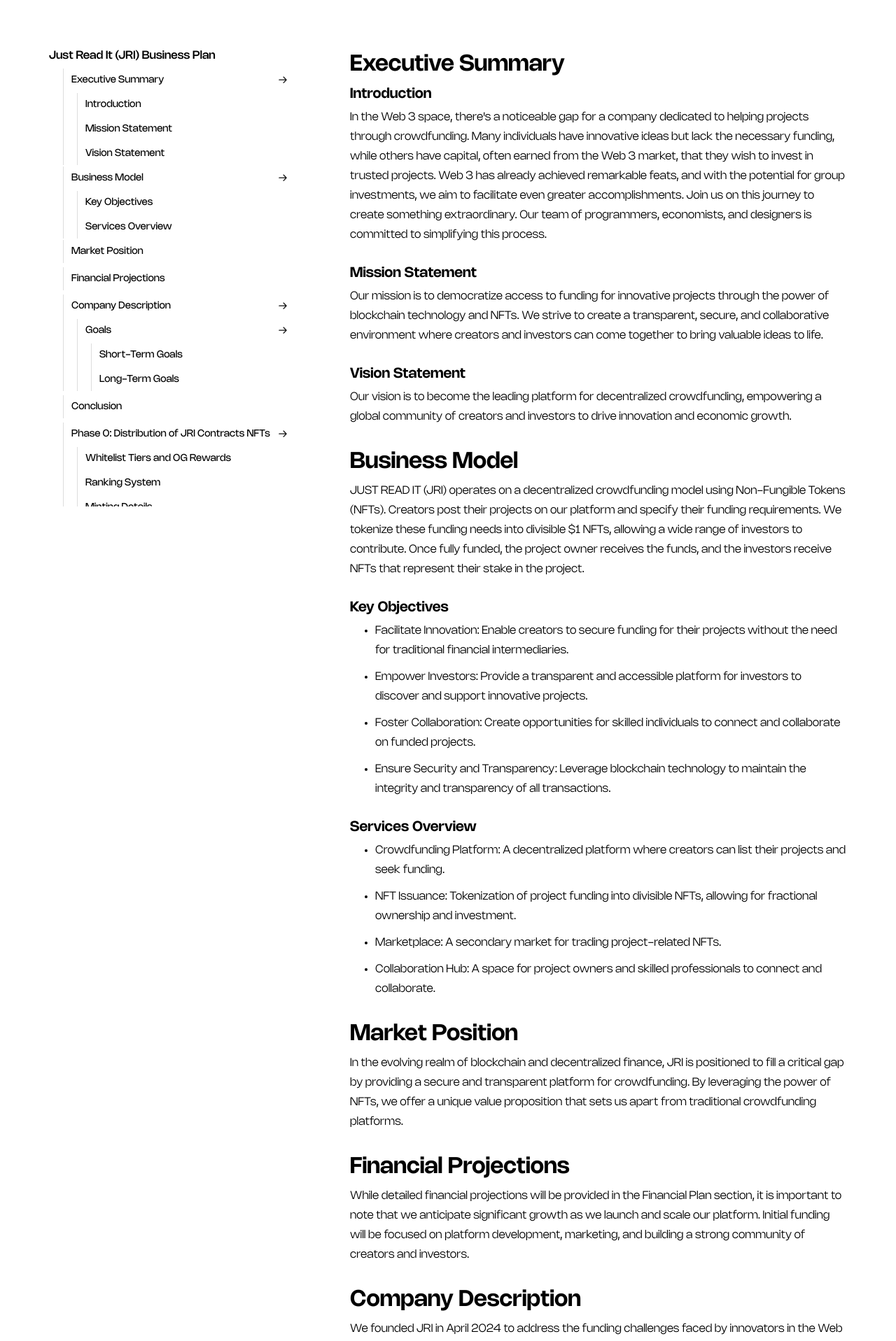
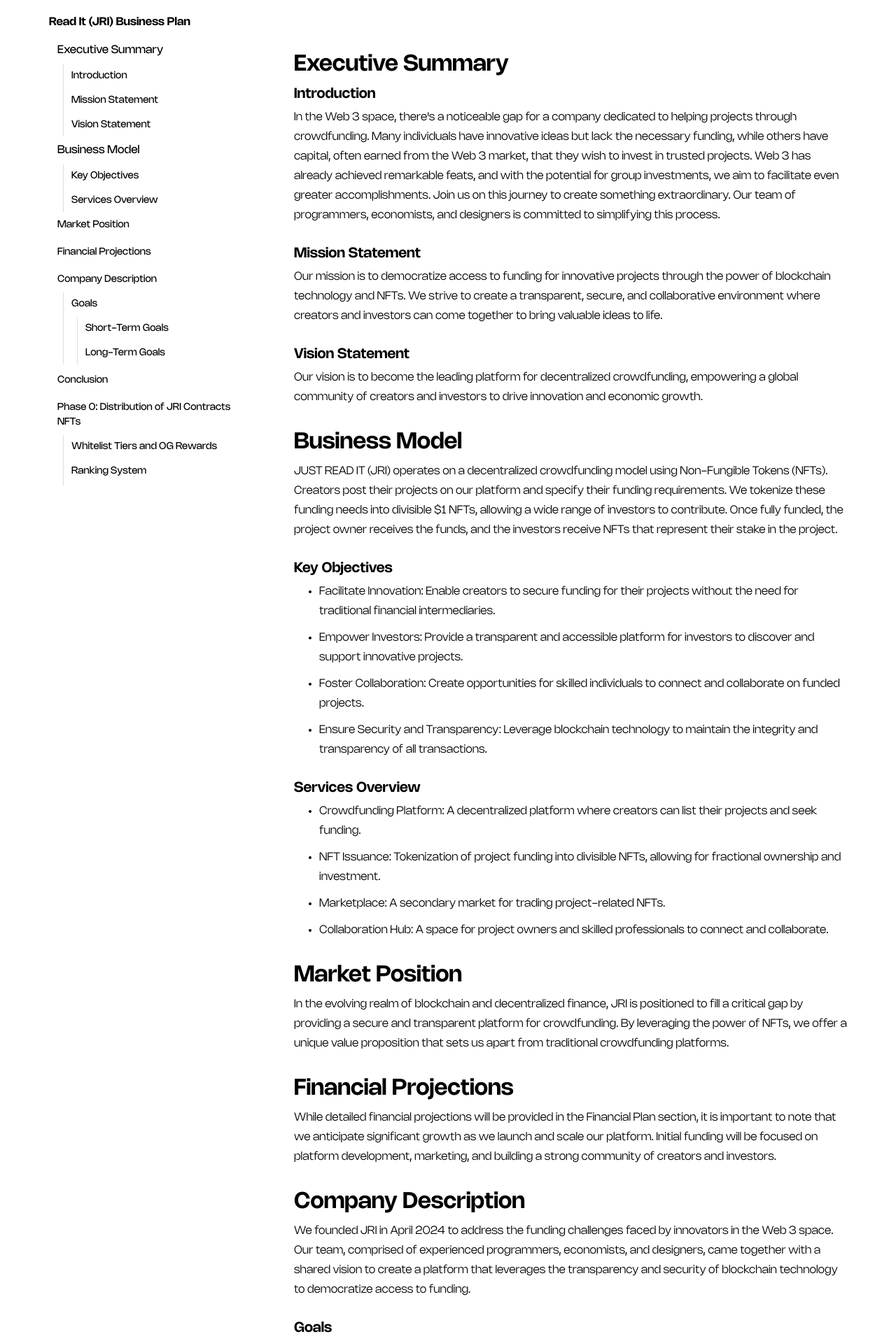
Before and after one commit to kasra-habibbeygi/JRI, a React (Vite) app: page /full-version in a window 1280 px wide. Shown: the part 80-1997 px from the top of the page at 70% size. Built offline with nearby package versions, Linux system fonts and the light colour scheme.

Commit message:
fix: change some style in all pages

```diff
--- a/src/commons/components/layout/navbar/navbar.style.ts
+++ b/src/commons/components/layout/navbar/navbar.style.ts
@@ -8,6 +8,10 @@ export const NavbarContainer = styled.nav(
         border-bottom: 1px solid ${theme.colors.text.accent2};
         display: flex;
         align-items: center;
+        position: sticky;
+        top: 0;
+        background-color: white;
+        z-index: 9999;
 
         .container {
             display: flex;
--- a/src/commons/components/layout/navbar/navbar.tsx
+++ b/src/commons/components/layout/navbar/navbar.tsx
@@ -1,4 +1,4 @@
-import { NavLink, useLocation } from 'react-router-dom';
+import { Link, NavLink, useLocation } from 'react-router-dom';
 import { toggleFullVersionTitleMenu, toggleSideBarStatus } from 'store/reducers/app';
 import { useDispatch } from 'react-redux';
 
@@ -14,15 +14,13 @@ const Navbar = () => {
     const dispatch = useDispatch();
     const { pathname } = useLocation();
 
-    console.log(pathname);
-
     return (
         <NavbarContainer>
             <div className='container'>
                 <div className='left-side'>
-                    <p className='logo'>
+                    <Link to='/' className='logo'>
                         <Logo />
-                    </p>
+                    </Link>
                     <ul>
                         <li>
                             <NavLink to='/'>Home</NavLink>
--- a/src/commons/components/white-list/whiteList.style.ts
+++ b/src/commons/components/white-list/whiteList.style.ts
@@ -52,13 +52,14 @@ export const WhiteListContainer = styled.section(
                 color: ${theme.colors.text.accent2};
                 font-size: 36px;
                 font-weight: 500;
-                min-width: max-content;
+                max-width: 200px;
+                min-width: 200px;
             }
         }
 
         .roles {
-            max-width: 182px;
-            min-width: 182px;
+            max-width: 220px;
+            min-width: 220px;
         }
 
         .u-item {
@@ -113,9 +114,9 @@ export const WhiteListContainer = styled.section(
             }
         }
 
-        @media (max-width: 992px) {
+        @media (max-width: 1200px) {
             .table {
-                min-width: 1100px;
+                min-width: 1200px;
 
                 .title {
                     font-size: 20px;
@@ -167,9 +168,9 @@ export const ProgressBar = styled.div<{ percent: number }>(
             background: linear-gradient(90deg, rgba(137, 99, 209, 1) 21%, rgba(5, 45, 255, 1) 100%);
             content: '';
             position: absolute;
-            width: calc(${percent}% + 6px);
-            height: 116%;
-            top: -2px;
+            width: ${percent === 0 ? '0' : `calc(${percent}% + 6px)`};
+            height: 110%;
+            top: -1px;
             left: -5px;
             z-index: 1;
         }
--- a/src/commons/components/white-list/whiteList.tsx
+++ b/src/commons/components/white-list/whiteList.tsx
@@ -11,7 +11,7 @@ const WhiteList = () => {
                 <div className='table'>
                     <div className='thead'>
                         <div className='tr'>
-                            <div className='th'></div>
+                            <div className='th title'></div>
                             <div className='th'>Mint Time</div>
                             <div className='th'>Mint Price</div>
                             <div className='th'>Ranking</div>
@@ -26,7 +26,7 @@ const WhiteList = () => {
                             <div className='td'>0.005 ETH</div>
                             <div className='td'>2000</div>
                             <div className='td u-item'>65 ETH, 100 Pcs</div>
-                            <td className='pill-field'>
+                            <td className='pill-field roles'>
                                 <div>
                                     <span className='black-outline'>10 OG</span>
                                     <span className='gold'>90 Gold Tier</span>
@@ -47,7 +47,7 @@ const WhiteList = () => {
                             <div className='td'>0.01 ETH</div>
                             <div className='td'>600</div>
                             <div className='td u-item'>18 ETH, 90 Pcs</div>
-                            <td className='pill-field'>
+                            <td className='pill-field roles'>
                                 <span className='silver'>1000 Silver Tier</span>
                             </td>
                         </div>
@@ -65,7 +65,7 @@ const WhiteList = () => {
                             <div className='td'>0.02 ETH</div>
                             <div className='td'>400</div>
                             <div className='td u-item'>90 ETH, 900 Pcs</div>
-                            <td className='pill-field'>
+                            <td className='pill-field roles'>
                                 <span className='bronze'>10000 Bronze Tier</span>
                             </td>
                         </div>
--- a/src/pages/cool-version/css/security.style.ts
+++ b/src/pages/cool-version/css/security.style.ts
@@ -31,7 +31,8 @@ export const SecurityContainer = styled.section(
             }
 
             .road-map {
-                width: 100%;
+                width: 90%;
+                margin: 0 auto;
             }
         }
 
@@ -78,11 +79,6 @@ export const SecurityContainer = styled.section(
         @media (max-width: 992px) {
             flex-direction: column;
 
-            .left-side .road-map {
-                width: 50%;
-                margin: auto;
-            }
-
             .left-side {
                 min-width: unset;
             }
--- a/src/pages/full-version/fullVersion.style.ts
+++ b/src/pages/full-version/fullVersion.style.ts
@@ -3,8 +3,6 @@ import styled from '@emotion/styled';
 
 export const FullVersionContainer = styled.section<{ status: boolean }>(
     ({ theme, status }) => css`
-        display: flex;
-        gap: 80px;
         margin-top: 80px;
         margin-bottom: 120px;
 
@@ -12,8 +10,16 @@ export const FullVersionContainer = styled.section<{ status: boolean }>(
             color: black;
         }
 
+        .title {
+            margin-bottom: 10px;
+            display: block;
+        }
+
         aside {
-            min-width: 350px;
+            width: 300px;
+            position: relative;
+            position: fixed;
+            top: 100px;
 
             .active {
                 color: ${theme.colors.text.accent2};
@@ -21,10 +27,8 @@ export const FullVersionContainer = styled.section<{ status: boolean }>(
 
             .main-list {
                 list-style: none;
-                position: sticky;
-                top: 40px;
                 overflow: auto;
-                max-height: 82vh;
+                max-height: 80vh;
                 padding-right: 10px;
 
                 .category {
@@ -69,14 +73,19 @@ export const FullVersionContainer = styled.section<{ status: boolean }>(
                     width: 100%;
 
                     &:hover {
-                        background-color: #ededed;
+                        background-color: #8a63d21f;
+
+                        a {
+                            color: ${theme.colors.text.accent2};
+                        }
                     }
                 }
             }
         }
 
         article {
-            width: 100%;
+            width: calc(100% - 350px);
+            margin-left: auto;
             display: block;
 
             h3 {
@@ -137,7 +146,7 @@ export const FullVersionContainer = styled.section<{ status: boolean }>(
             }
         }
 
-        @media (max-width: 992px) {
+        @media (max-width: 1200px) {
             aside {
                 position: fixed;
                 top: 0;
@@ -146,7 +155,7 @@ export const FullVersionContainer = styled.section<{ status: boolean }>(
                 width: 300px;
                 height: 100vh;
                 background-color: white;
-                z-index: 999;
+                z-index: 99999;
                 transition: all cubic-bezier(0.25, 0.8, 0.25, 1) 0.5s;
 
                 .main-list {
@@ -154,6 +163,10 @@ export const FullVersionContainer = styled.section<{ status: boolean }>(
                     max-height: 100%;
                     padding: 20px;
                 }
+            }
+
+            article {
+                width: 100%;
             }
         }
     `
@@ -195,6 +208,6 @@ export const LayerContainer = styled.span<{ status: boolean }>(
         opacity: ${status ? '0.6' : '0'};
         pointer-events: ${status ? 'initial' : 'none'};
         cursor: pointer;
-        z-index: 999;
+        z-index: 99999;
     `
 );
--- a/src/pages/full-version/fullVersion.tsx
+++ b/src/pages/full-version/fullVersion.tsx
@@ -8,7 +8,6 @@ import { useDispatch } from 'react-redux';
 import { Helmet } from 'commons/components';
 
 // Assets
-import { LittleArrow } from 'assets/icons';
 import { FullVersionContainer, LayerContainer, MainList } from './fullVersion.style';
 import FV01 from 'assets/img/FV01.png';
 import Persons from 'assets/img/person.png';
@@ -18,15 +17,6 @@ const FullVersion = () => {
     const { hash } = useLocation();
     const dispatch = useDispatch();
     const sidebarStatus = useAppSelector(state => state.App.fullPageTitleMenu);
-    // const [collapseStatus, setCollapseStatus] = useState<string | null>(null);
-
-    // const onCollapseStatusChange = (name: string) => {
-    //     if (collapseStatus === 'name') {
-    //         setCollapseStatus(null);
-    //     } else {
-    //         setCollapseStatus(name);
-    //     }
-    // };
 
     useEffect(() => {
         if (hash) {
@@ -57,12 +47,11 @@ const FullVersion = () => {
                 onClick={() => dispatch(toggleFullVersionTitleMenu())}
             ></LayerContainer>
             <aside>
-                <ol className='main-list'>
-                    <li className='category'>Just Read It (JRI) Business Plan</li>
-                    <li>
-                        <MainList>
+                <b className='title'>Read It (JRI) Business Plan</b>
+                <div className='main-list'>
+                    <div className='main-category'>
                         <a href='#executive-summary' className='field'>
-                                Executive Summary <LittleArrow />
+                            Executive Summary
                         </a>
                         <MainList>
                             <li className='field'>
@@ -75,10 +64,10 @@ const FullVersion = () => {
                                 <a href='#vision-statement'>Vision Statement</a>
                             </li>
                         </MainList>
-                        </MainList>
-                        <MainList>
+                    </div>
+                    <div className='main-category'>
                         <a href='#business-model' className='field'>
-                                Business Model <LittleArrow />
+                            Business Model
                         </a>
                         <MainList>
                             <li className='field'>
@@ -88,30 +77,30 @@ const FullVersion = () => {
                                 <a href='#services-overview'>Services Overview</a>
                             </li>
                         </MainList>
-                        </MainList>
-                        <MainList>
+                    </div>
+                    <div className='main-category'>
                         <li>
                             <a className='field' href='#market-position'>
                                 Market Position
                             </a>
                         </li>
-                        </MainList>
-                        <MainList>
+                    </div>
+                    <div className='main-category'>
                         <li>
                             <a className='field' href='#financial-projections'>
                                 Financial Projections
                             </a>
                         </li>
-                        </MainList>
-                        <MainList>
+                    </div>
+                    <div className='main-category'>
                         <li>
                             <a className='field' href='#company-description'>
-                                    Company Description <LittleArrow />
+                                Company Description
                             </a>
                             <MainList>
                                 <li>
                                     <a href='#goals' className='field'>
-                                            Goals <LittleArrow />
+                                        Goals
                                     </a>
                                     <MainList>
                                         <li className='field'>
@@ -124,18 +113,18 @@ const FullVersion = () => {
                                 </li>
                             </MainList>
                         </li>
-                        </MainList>
-                        <MainList>
+                    </div>
+                    <div className='main-category'>
                         <li>
                             <a className='field' href='#conclusion'>
                                 Conclusion
                             </a>
                         </li>
-                        </MainList>
-                        <MainList>
+                    </div>
+                    <div className='main-category'>
                         <li>
                             <a href='#phase-0' className='field'>
-                                    Phase 0: Distribution of JRI Contracts NFTs <LittleArrow />
+                                Phase 0: Distribution of JRI Contracts NFTs
                             </a>
                             <MainList>
                                 <li className='field'>
@@ -149,7 +138,7 @@ const FullVersion = () => {
                                 </li>
                                 <li>
                                     <a href='#floor-sweeping-strategy' className='field'>
-                                            Floor-Sweeping Strategy <LittleArrow />
+                                        Floor-Sweeping Strategy
                                     </a>
                                     <MainList>
                                         <li className='field'>
@@ -174,11 +163,11 @@ const FullVersion = () => {
                                 </li>
                             </MainList>
                         </li>
-                        </MainList>
-                        <MainList>
+                    </div>
+                    <div className='main-category'>
                         <li>
                             <a href='#market-analysis' className='field'>
-                                    Market Analysis <LittleArrow />
+                                Market Analysis
                             </a>
                             <MainList>
                                 <li className='field'>
@@ -186,7 +175,7 @@ const FullVersion = () => {
                                 </li>
                                 <li>
                                     <a href='#target-market' className='field'>
-                                            Target Market <LittleArrow />
+                                        Target Market
                                     </a>
                                     <MainList>
                                         <li className='field'>
@@ -209,12 +198,12 @@ const FullVersion = () => {
                                 <li>
                                     <li>
                                         <a href='#Competitive-Analysis' className='field'>
-                                                Competitive Analysis <LittleArrow />
+                                            Competitive Analysis
                                         </a>
                                         <MainList>
                                             <li>
                                                 <a href='#SWOT-Analysis' className='field'>
-                                                        SWOT Analysis <LittleArrow />
+                                                    SWOT Analysis
                                                 </a>
                                                 <MainList>
                                                     <li className='field'>
@@ -236,16 +225,16 @@ const FullVersion = () => {
                                 </li>
                             </MainList>
                         </li>
-                        </MainList>
-                        <MainList>
+                    </div>
+                    <div className='main-category'>
                         <li>
                             <a href='#Marketing-Strategy' className='field'>
-                                    Marketing Strategy <LittleArrow />
+                                Marketing Strategy
                             </a>
                             <MainList>
                                 <li>
                                     <a href='#Marketing-Objectives' className='field'>
-                                            Marketing Objectives <LittleArrow />
+                                        Marketing Objectives
                                     </a>
                                     <MainList>
                                         <li className='field'>
@@ -267,11 +256,11 @@ const FullVersion = () => {
                                 </li>
                             </MainList>
                         </li>
-                        </MainList>
-                        <MainList>
+                    </div>
+                    <div className='main-category'>
                         <li>
                             <a href='#Financial-Plan' className='field'>
-                                    Financial Plan <LittleArrow />
+                                Financial Plan
                             </a>
                             <MainList>
                                 <li className='field'>
@@ -285,7 +274,7 @@ const FullVersion = () => {
                                 </li>
                                 <li>
                                     <a href='#Use-of-Funds' className='field'>
-                                            Use of Funds <LittleArrow />
+                                        Use of Funds
                                     </a>
                                     <MainList>
                                         <li className='field'>
@@ -316,16 +305,16 @@ const FullVersion = () => {
                                 </li>
                             </MainList>
                         </li>
-                        </MainList>
-                        <MainList>
+                    </div>
+                    <div className='main-category'>
                         <li>
                             <a href='#Organization-and-Management' className='field'>
-                                    Organization and Management <LittleArrow />
+                                Organization and Management
                             </a>
                             <MainList>
                                 <li>
                                     <a href='#Organizational-Structure' className='field'>
-                                            Organizational Structure <LittleArrow />
+                                        Organizational Structure
                                     </a>
                                     <MainList>
                                         <li className='field'>
@@ -335,11 +324,11 @@ const FullVersion = () => {
                                 </li>
                             </MainList>
                         </li>
-                        </MainList>
-                        <MainList>
+                    </div>
+                    <div className='main-category'>
                         <li>
                             <a href='#Legal-and-Regulatory' className='field'>
-                                    Legal and Regulatory Compliance <LittleArrow />
+                                Legal and Regulatory Compliance
                             </a>
                             <MainList>
                                 <li className='field'>
@@ -365,14 +354,13 @@ const FullVersion = () => {
                                 </li>
                             </MainList>
                         </li>
-                        </MainList>
-                        <MainList>
+                    </div>
+                    <div className='main-category'>
                         <li className='field'>
                             <a href='#Final-Thoughts'>Final Thoughts</a>
                         </li>
-                        </MainList>
-                    </li>
-                </ol>
+                    </div>
+                </div>
             </aside>
             <article>
                 <h3 id='executive-summary'>Executive Summary</h3>
--- a/src/pages/home/css/header.style.tsx
+++ b/src/pages/home/css/header.style.tsx
@@ -180,8 +180,22 @@ export const HeaderContainer = styled.section(
         }
 
         @media (max-width: 400px) {
+            h1 {
+                svg {
+                    right: 110px;
+                }
+            }
+        }
+
+        @media (max-width: 400px) {
             h2 {
                 font-size: 40px;
+            }
+
+            h1 {
+                svg {
+                    right: 0;
+                }
             }
         }
     `
```
Lines whose indentation alone changed are shown as unchanged.
